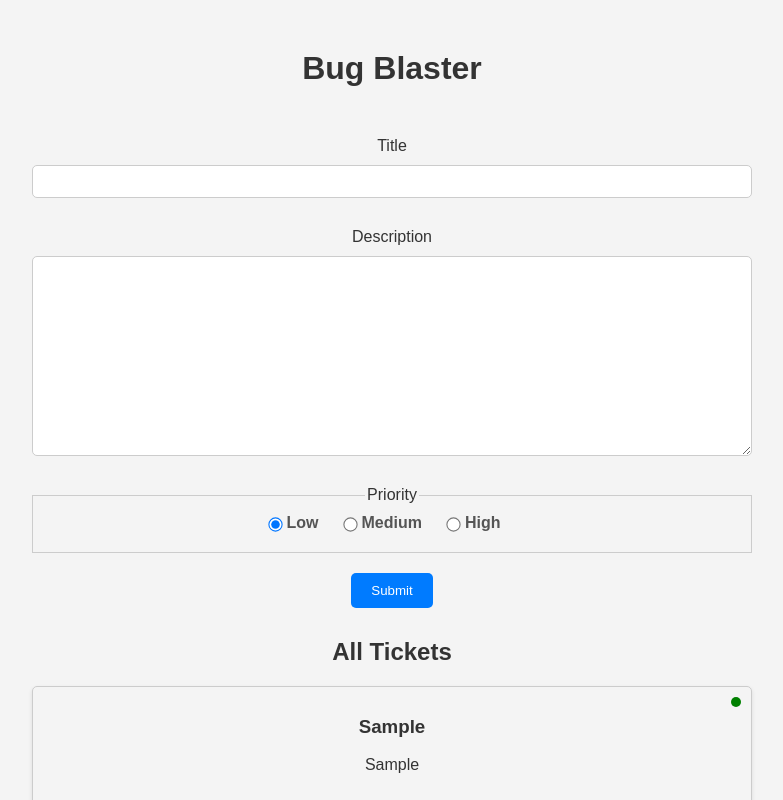
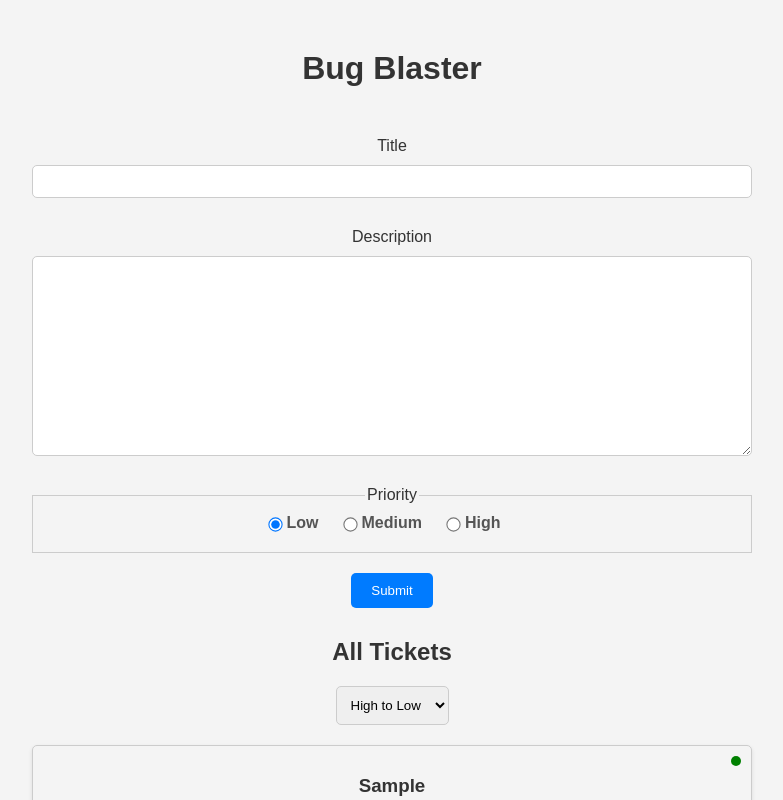
Before and after one commit to NinjaCoderM/learn-react-js-ticket, a React (Create React App) app: page / in a window 1280 px wide. Both pictures are taken after typing "Sample", "Sample" into the empty fields and a click on the button "Submit". Shown: the top 800 px of the page, without its empty margins (248-1031 px from the left). Built offline with nearby package versions, Linux system fonts and the light colour scheme.

Commit message:
sort by priority

```diff
--- a/src/App.js
+++ b/src/App.js
@@ -4,11 +4,18 @@
 import TicketForm from "./components/TicketForm";
 import ticketReducer from "./reducers/ticketReducer";
 import TicketList from "./components/TicketList";
+import { sortTickets } from "./utilities/sortingUtilities";
 
 function App() {
-  const initialState = { tickets: [], editingTicket: null };
+  const initialState = {
+    tickets: [],
+    editingTicket: null,
+    sortPreference: "High to Low",
+  };
 
   const [state, dispatch] = useReducer(ticketReducer, initialState);
+
+  const sortedTickets = sortTickets(state.tickets, state.sortPreference);
 
   return (
     <div className="App">
@@ -18,8 +25,19 @@
         {state.tickets.length > 0 && (
           <div>
             <h2>All Tickets</h2>
+
+            <select
+              value={state.sortPreference}
+              onChange={(e) =>
+                dispatch({ type: "SET_SORTING", payload: e.target.value })
+              }
+            >
+              <option value="High to Low">High to Low</option>
+              <option value="Low to High">Low to High</option>
+            </select>
+
             <TicketList
-              tickets={state.tickets}
+              tickets={sortedTickets}
               dispatch={dispatch}
             ></TicketList>
           </div>
--- a/src/reducers/ticketReducer.js
+++ b/src/reducers/ticketReducer.js
@@ -32,6 +32,11 @@
       return { ...state, editingTicket: action.payload };
     case "CLEAR_EDITING_TICKET":
       return { ...state, editingTicket: null };
+    case "SET_SORTING":
+      return {
+        ...state,
+        sortPreference: action.payload,
+      };
     default:
       return state;
   }
--- /dev/null
+++ b/src/utilities/sortingUtilities.js
@@ -0,0 +1,10 @@
+export const sortTickets = (tickets, preference) => {
+  switch (preference) {
+    case "High to Low":
+      return [...tickets].sort((a, b) => b.priority.localeCompare(a.priority));
+    case "Low to High":
+      return [...tickets].sort((a, b) => a.priority.localeCompare(b.priority));
+    default:
+      return tickets;
+  }
+};
```
